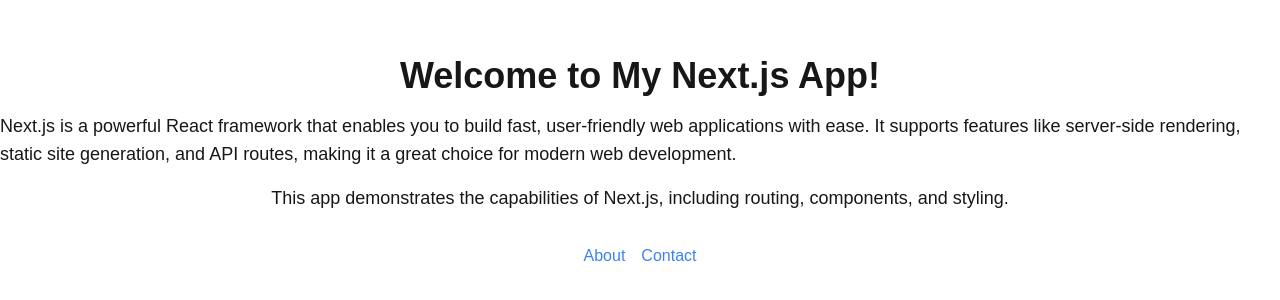
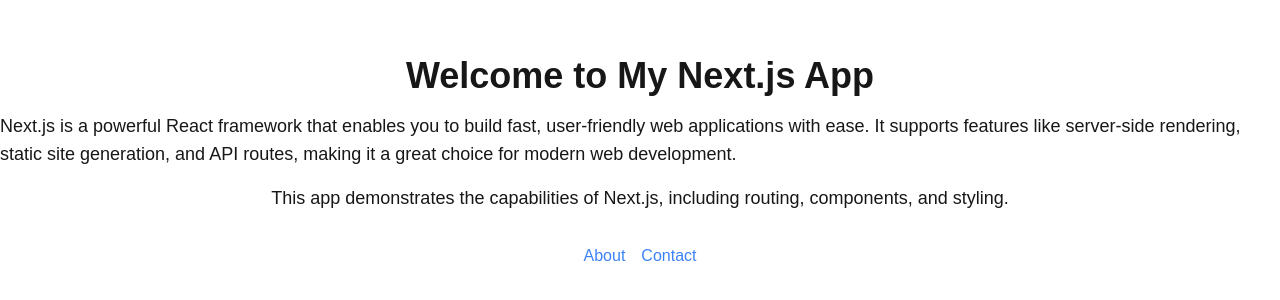
Before and after one commit to WALWALASAFI/simple-Next.js-project, a Next.js app: page / in a window 1280 px wide. Shown: the part 238-538 px from the top of the page. Built offline with nearby package versions, Linux system fonts and the light colour scheme.

Commit message:
give deatils to the home page

```diff
--- a/app/page.tsx
+++ b/app/page.tsx
@@ -1,7 +1,7 @@
 export default function Home() {
   return (
     <div className="flex flex-col items-center justify-center h-screen bg-sky-10">
-      <h1 className="text-4xl font-bold">Welcome to My Next.js App!</h1>
+      <h1 className="text-4xl font-bold">Welcome to My Next.js App</h1>
       <p className="mt-4 text-lg">Next.js is a powerful React framework that enables you to build fast, user-friendly web applications with ease. It supports features like server-side rendering, static site generation, and API routes, making it a great choice for modern web development.
       </p>
       <p className="mt-4 text-lg color-red">This app demonstrates the capabilities of Next.js, including routing, components, and styling.</p>
```
